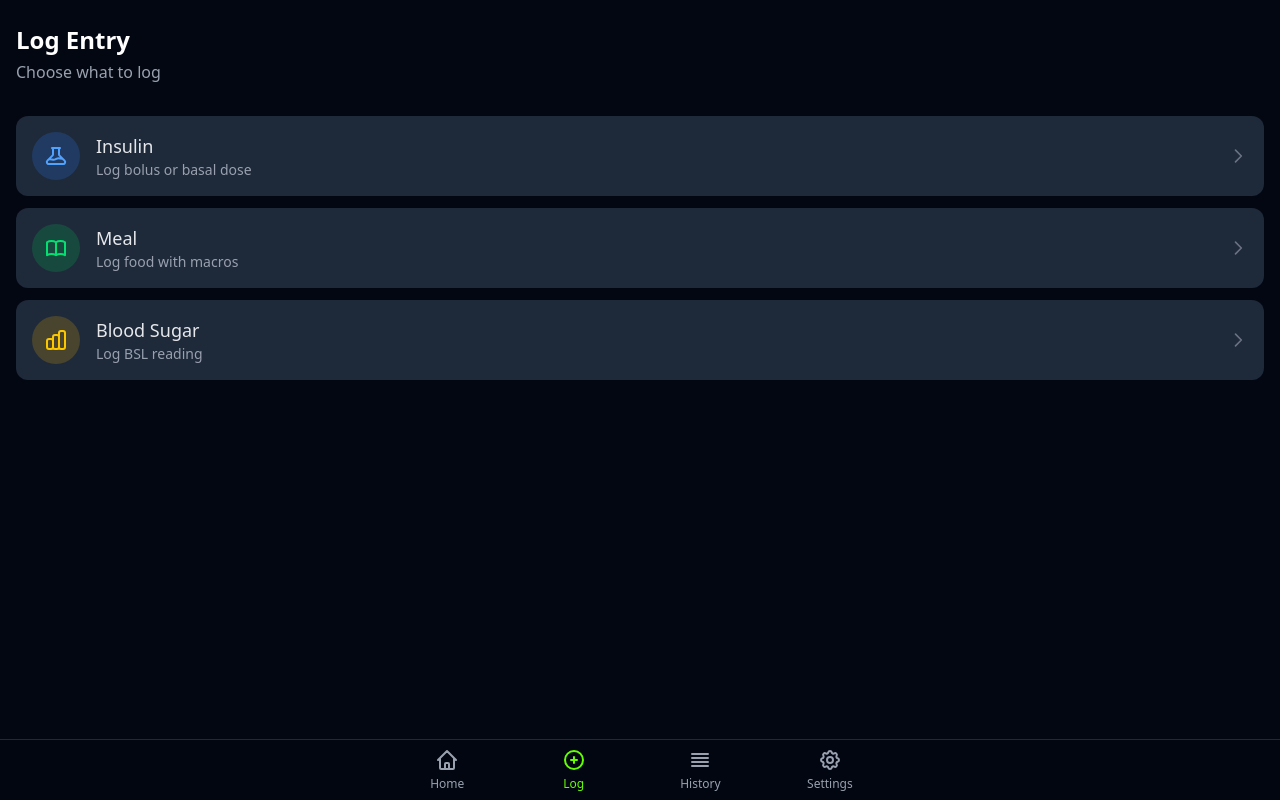
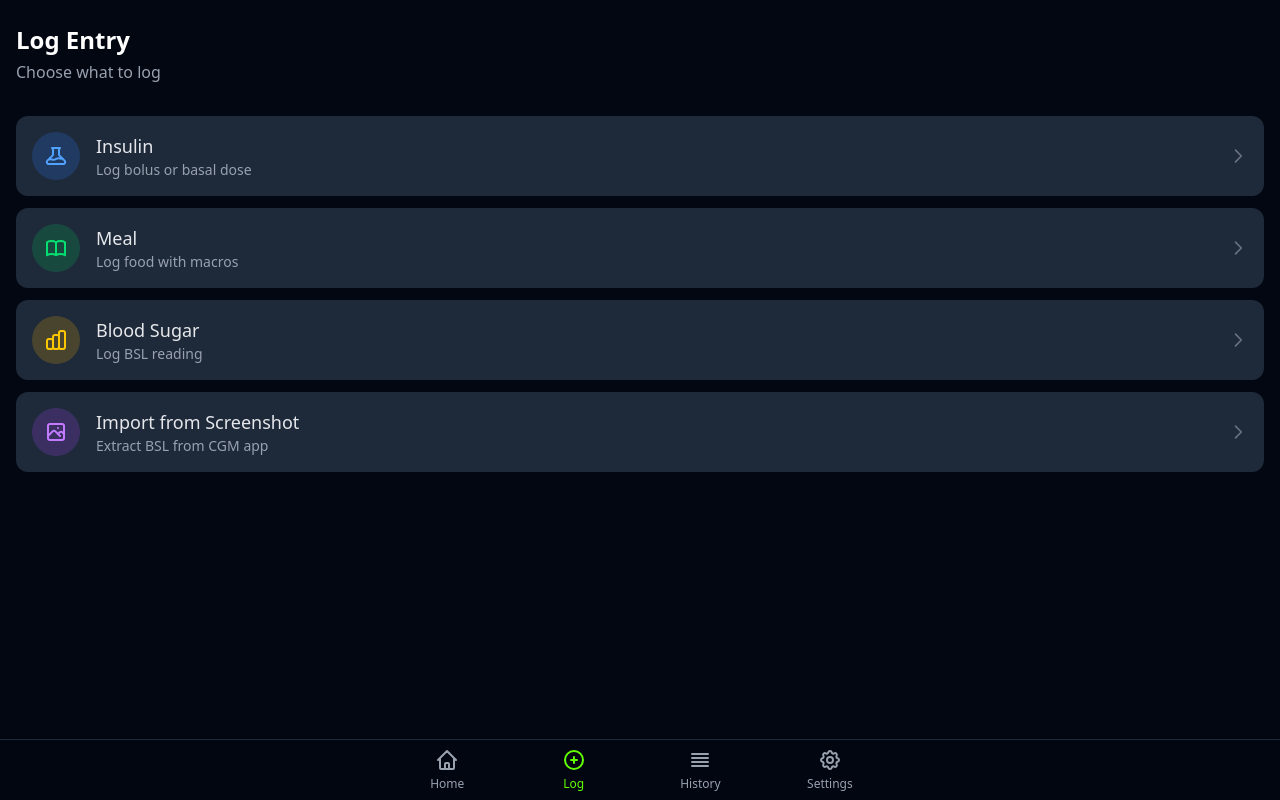
Before and after one commit to troobit/medata, a SvelteKit app: page /log in a window 1280 px wide. Built offline with nearby package versions, Linux system fonts and the light colour scheme.

Commit message:
bsl log attempt #1

```diff
--- a/src/lib/services/EventService.ts
+++ b/src/lib/services/EventService.ts
@@ -5,6 +5,7 @@ import type {
   EventType,
   InsulinType,
   BSLUnit,
+  BSLSource,
   InsulinMetadata,
   BSLMetadata,
   MealMetadata
@@ -94,6 +95,29 @@ export class EventService {
     });
   }
 
+  /**
+   * Log multiple BSL readings at once (e.g., from image import)
+   */
+  async bulkLogBSL(
+    readings: Array<{ value: number; unit: BSLUnit; timestamp: Date; source?: BSLSource }>
+  ): Promise<PhysiologicalEvent[]> {
+    const events: PhysiologicalEvent[] = [];
+    for (const reading of readings) {
+      const metadata: BSLMetadata = {
+        unit: reading.unit,
+        source: reading.source || 'image-import'
+      };
+      const event = await this.createEvent({
+        timestamp: reading.timestamp,
+        eventType: 'bsl',
+        value: reading.value,
+        metadata
+      });
+      events.push(event);
+    }
+    return events;
+  }
+
   // Bulk operations
   async exportAllEvents(): Promise<PhysiologicalEvent[]> {
     return this.repository.exportAll();
--- a/src/lib/services/index.ts
+++ b/src/lib/services/index.ts
@@ -1,5 +1,7 @@
 export { EventService } from './EventService';
 export { SettingsService } from './SettingsService';
+export { VisionService, VisionServiceError, getVisionService } from './VisionService';
+export { BSLRecognitionService, getBSLRecognitionService } from './BSLRecognitionService';
 
 // Factory functions with default repositories
 import { EventService } from './EventService';
--- a/src/lib/stores/events.svelte.ts
+++ b/src/lib/stores/events.svelte.ts
@@ -1,5 +1,5 @@
 import { getEventService } from '$lib/services';
-import type { PhysiologicalEvent, EventType, InsulinType, BSLUnit, MealMetadata } from '$lib/types';
+import type { PhysiologicalEvent, EventType, InsulinType, BSLUnit, BSLSource, MealMetadata } from '$lib/types';
 
 /**
  * Reactive store for physiological events using Svelte 5 runes
@@ -104,6 +104,23 @@ function createEventsStore() {
     }
   }
 
+  async function bulkLogBSL(
+    readings: Array<{ value: number; unit: BSLUnit; timestamp: Date; source?: BSLSource }>
+  ) {
+    loading = true;
+    error = null;
+    try {
+      const newEvents = await service.bulkLogBSL(readings);
+      events = [...newEvents, ...events];
+      return newEvents;
+    } catch (e) {
+      error = e instanceof Error ? e.message : 'Failed to import BSL readings';
+      throw e;
+    } finally {
+      loading = false;
+    }
+  }
+
   async function deleteEvent(id: string) {
     loading = true;
     error = null;
@@ -166,6 +183,7 @@ function createEventsStore() {
     logInsulin,
     logBSL,
     logMeal,
+    bulkLogBSL,
     deleteEvent,
     updateEvent,
     getRecentInsulinDoses,
--- a/src/lib/types/events.ts
+++ b/src/lib/types/events.ts
@@ -56,10 +56,16 @@ export interface InsulinMetadata {
 }
 
 /**
+ * Source of a BSL reading
+ */
+export type BSLSource = 'manual' | 'image-import';
+
+/**
  * Metadata specific to BSL events
  */
 export interface BSLMetadata {
   unit: BSLUnit;
+  source?: BSLSource;
   [key: string]: unknown;
 }
 
--- a/src/lib/types/index.ts
+++ b/src/lib/types/index.ts
@@ -3,6 +3,7 @@ export type {
   EventType,
   InsulinType,
   BSLUnit,
+  BSLSource,
   ExerciseIntensity,
   MacroData,
   MealMetadata,
@@ -18,6 +19,14 @@ export type {
 
 export { isMealMetadata, isInsulinMetadata, isBSLMetadata, isExerciseMetadata } from './events';
 
+// Vision
+export type {
+  ExtractedBSLReading,
+  BSLExtractionResult,
+  VisionAnalysisOptions,
+  OpenAIVisionResponse
+} from './vision';
+
 // Presets
 export type { MealPreset, CreatePresetInput, UpdatePresetInput } from './presets';
 
--- a/src/routes/log/+page.svelte
+++ b/src/routes/log/+page.svelte
@@ -77,5 +77,28 @@
         <path stroke-linecap="round" stroke-linejoin="round" stroke-width="2" d="M9 5l7 7-7 7" />
       </svg>
     </a>
+
+    <a
+      href="/log/bsl-import"
+      class="flex items-center gap-4 rounded-xl bg-gray-800 p-4 transition-colors hover:bg-gray-700"
+    >
+      <span class="flex h-12 w-12 items-center justify-center rounded-full bg-purple-500/20">
+        <svg class="h-6 w-6 text-purple-400" fill="none" stroke="currentColor" viewBox="0 0 24 24">
+          <path
+            stroke-linecap="round"
+            stroke-linejoin="round"
+            stroke-width="2"
+            d="M4 16l4.586-4.586a2 2 0 012.828 0L16 16m-2-2l1.586-1.586a2 2 0 012.828 0L20 14m-6-6h.01M6 20h12a2 2 0 002-2V6a2 2 0 00-2-2H6a2 2 0 00-2 2v12a2 2 0 002 2z"
+          />
+        </svg>
+      </span>
+      <div class="flex-1">
+        <h2 class="text-lg font-medium text-gray-200">Import from Screenshot</h2>
+        <p class="text-sm text-gray-400">Extract BSL from CGM app</p>
+      </div>
+      <svg class="h-5 w-5 text-gray-500" fill="none" stroke="currentColor" viewBox="0 0 24 24">
+        <path stroke-linecap="round" stroke-linejoin="round" stroke-width="2" d="M9 5l7 7-7 7" />
+      </svg>
+    </a>
   </div>
 </div>
--- a/src/routes/log/bsl-import/+page.svelte
+++ b/src/routes/log/bsl-import/+page.svelte
@@ -26,15 +26,12 @@
   const isConfigured = $derived(bslService.isConfigured());
 
   // Derived value for selected readings count
-  const selectedCount = $derived(
-    editableReadings.filter((r: EditableReading) => r.included).length
-  );
+  const selectedCount = $derived(editableReadings.filter((r: EditableReading) => r.included).length);
 
   async function handleImageSelect(base64: string) {
     if (!isConfigured) {
       pageState = 'error';
-      errorMessage =
-        'OpenAI API key not configured. Please set VITE_OPENAI_API_KEY in your .env file.';
+      errorMessage = 'OpenAI API key not configured. Please set VITE_OPENAI_API_KEY in your .env file.';
       return;
     }
 
@@ -52,8 +49,7 @@
 
       if (result.readings.length === 0) {
         pageState = 'error';
-        errorMessage =
-          'No blood sugar readings found in the image. Please try a different screenshot.';
+        errorMessage = 'No blood sugar readings found in the image. Please try a different screenshot.';
         return;
       }
 
@@ -87,7 +83,7 @@
           value: r.value,
           unit: r.unit,
           timestamp: r.timestamp,
-          source: 'cgm-image' as const
+          source: 'image-import' as const
         }))
       );
 
@@ -146,8 +142,7 @@
         <div class="mb-4 rounded-lg bg-yellow-500/20 px-4 py-3 text-yellow-400">
           <p class="font-medium">API Key Required</p>
           <p class="mt-1 text-sm">
-            Set <code class="rounded bg-gray-800 px-1">VITE_OPENAI_API_KEY</code> in your .env file to
-            enable image analysis.
+            Set <code class="rounded bg-gray-800 px-1">VITE_OPENAI_API_KEY</code> in your .env file to enable image analysis.
           </p>
         </div>
       {/if}
@@ -168,7 +163,11 @@
             <span class="font-medium text-white">{getSourceLabel(detectedSource)}</span>
           </div>
         {/if}
-        <ExtractedDataEditor {readings} onReadingsChange={handleReadingsChange} class="mb-6" />
+        <ExtractedDataEditor
+          {readings}
+          onReadingsChange={handleReadingsChange}
+          class="mb-6"
+        />
       </div>
 
       <div class="mt-auto space-y-3">
@@ -181,7 +180,9 @@
         >
           Import {selectedCount} Reading{selectedCount !== 1 ? 's' : ''}
         </Button>
-        <Button variant="ghost" size="md" class="w-full" onclick={reset}>Start Over</Button>
+        <Button variant="ghost" size="md" class="w-full" onclick={reset}>
+          Start Over
+        </Button>
       </div>
     {:else if pageState === 'importing'}
       <div class="flex flex-1 flex-col items-center justify-center">
@@ -222,7 +223,9 @@
         </div>
         <h2 class="text-xl font-bold text-white">Something went wrong</h2>
         <p class="mt-2 text-gray-400">{errorMessage}</p>
-        <Button variant="primary" size="md" class="mt-6" onclick={reset}>Try Again</Button>
+        <Button variant="primary" size="md" class="mt-6" onclick={reset}>
+          Try Again
+        </Button>
       </div>
     {/if}
   </div>
```
Also changed, not shown: src/lib/components/bsl/ExtractedDataEditor.svelte (+5 -3 lines), src/lib/components/bsl/ImagePreview.svelte (+3 -8 lines), src/lib/services/BSLRecognitionService.ts (+5 -4 lines), src/lib/services/VisionService.ts (+3 -14 lines).
